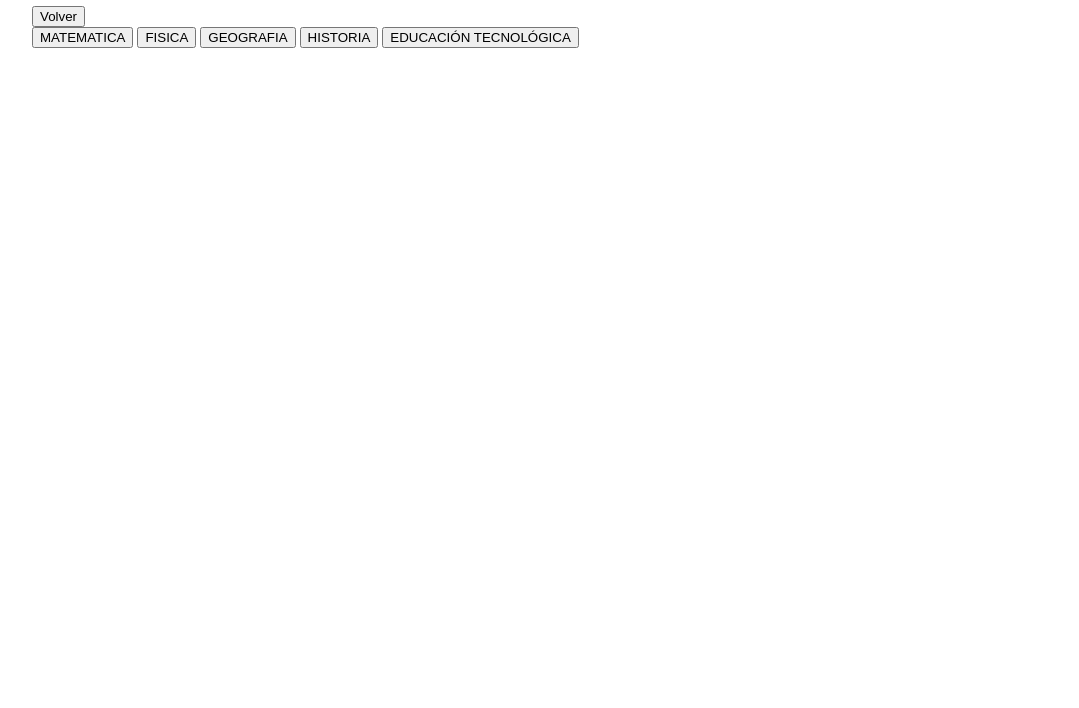
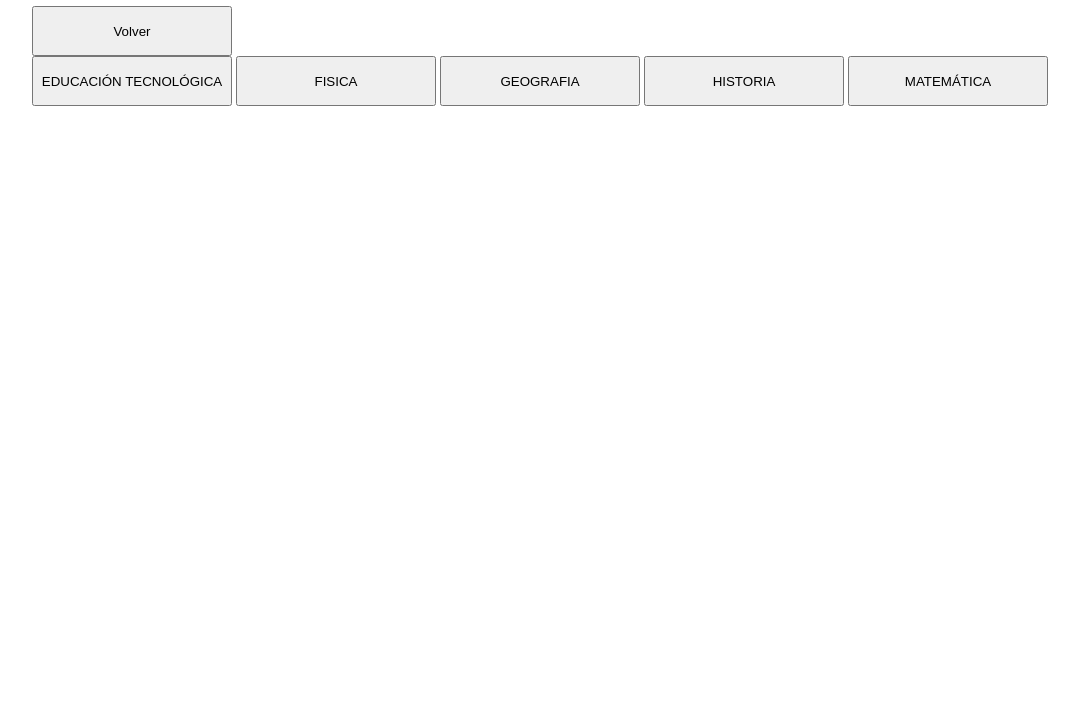
Before and after one commit to escuelaredomon/material, a website: page html2/index.html in a window 1280 px wide. Shown: the part 92-800 px from the top of the page, without its empty margins (8-1087 px from the left). Drawn offline with Linux system fonts and the light colour scheme.

Commit message:
Add files via upload

```diff
--- a/html2/index.html
+++ b/html2/index.html
@@ -7,11 +7,11 @@
         </head>
         <body>
             <h1 align="center">MATERIAS</h1>
-            <FORM NAME="buttonbar"> <INPUT TYPE="button" VALUE="Volver" onClick="history.back()"> </FORM>
-           <button type="button" onclick="window.location.href = 'consudec.pdf';">MATEMATICA</button>
-           <button type="button" onclick="window.location.href = 'consudec.pdf';">FISICA</button>
-           <button type="button" onclick="window.location.href = 'consudec.pdf';">GEOGRAFIA</button>
-           <button type="button" onclick="window.location.href = 'consudec.pdf';">HISTORIA</button>
-           <button type="button" onclick="window.location.href = 'consudec.pdf';">EDUCACIÓN TECNOLÓGICA</button>
+            <FORM NAME="buttonbar"> <INPUT TYPE="button" VALUE="Volver" style="width: 200px; height:50px" onClick="history.back()"> </FORM>
+           <button type="button" style="width: 200px; height:50px" onclick="window.location.href = 'Actividades 1 Materiales.pdf';">EDUCACIÓN TECNOLÓGICA</button>
+           <button type="button" style="width: 200px; height:50px" onclick="window.location.href = 'Actividades 1 Materiales.pdf';">FISICA</button>
+           <button type="button" style="width: 200px; height:50px" onclick="window.location.href = 'Actividades 1 Materiales.pdf';">GEOGRAFIA</button>
+           <button type="button" style="width: 200px; height:50px" onclick="window.location.href = 'Actividades 1 Materiales.pdf';">HISTORIA</button>
+           <button type="button" style="width: 200px; height:50px" onclick="window.location.href = 'Actividades 1 Materiales.pdf';">MATEMÁTICA</button>
         </body>
     </html>
```
Also changed, not shown: 1 other file.
